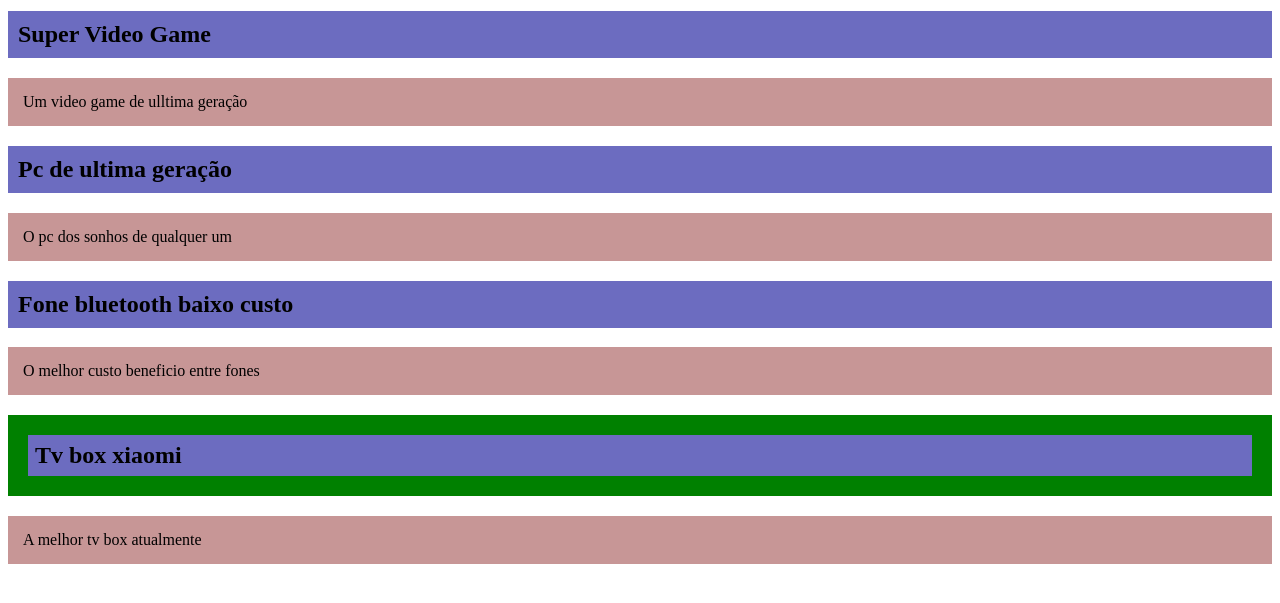
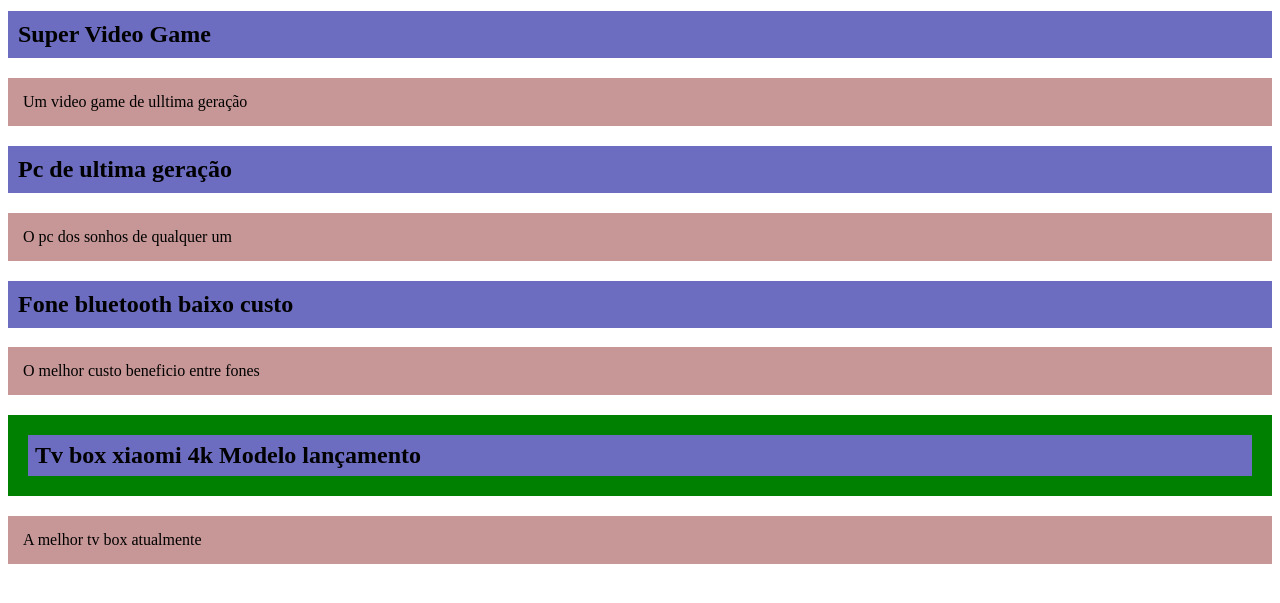
Before and after one commit to guilheermef/ids-e-classes-do-note, a plain HTML site: page index.html in a window 1280 px wide. Shown: the part 89-692 px from the top of the page. Drawn offline with Linux system fonts and the light colour scheme.

Commit message:
mudando titulo do produto da promoção, acrescetando 4k

```diff
--- a/index.html
+++ b/index.html
@@ -20,7 +20,7 @@
     <h2 class="titulo-produto">Fone bluetooth baixo custo</h2>
     <p class="descricao-produto">O melhor custo beneficio entre fones</p>
 
-    <h2 class="titulo-produto promocao">Tv box xiaomi</h2>
+    <h2 class="titulo-produto promocao">Tv box xiaomi 4k Modelo lançamento</h2>
     <p class="descricao-produto">A melhor tv box atualmente</p>
 
 </body>
```
